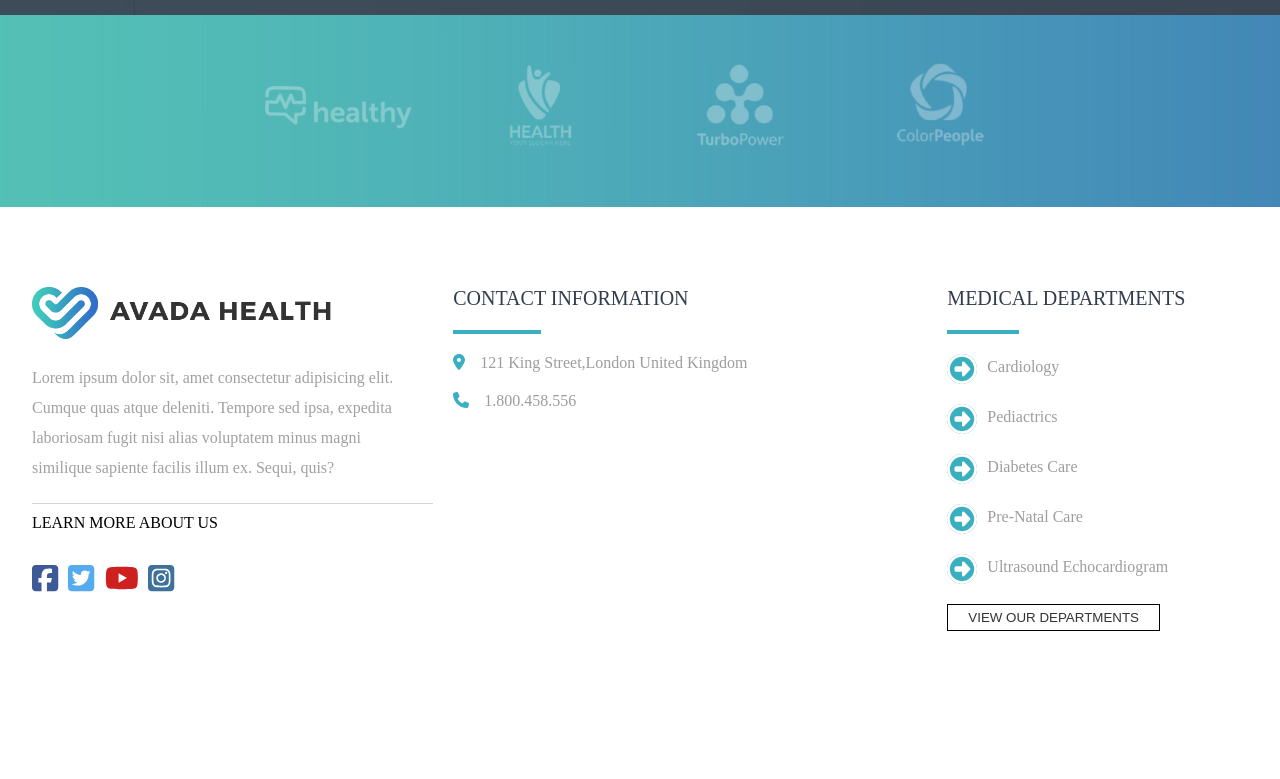
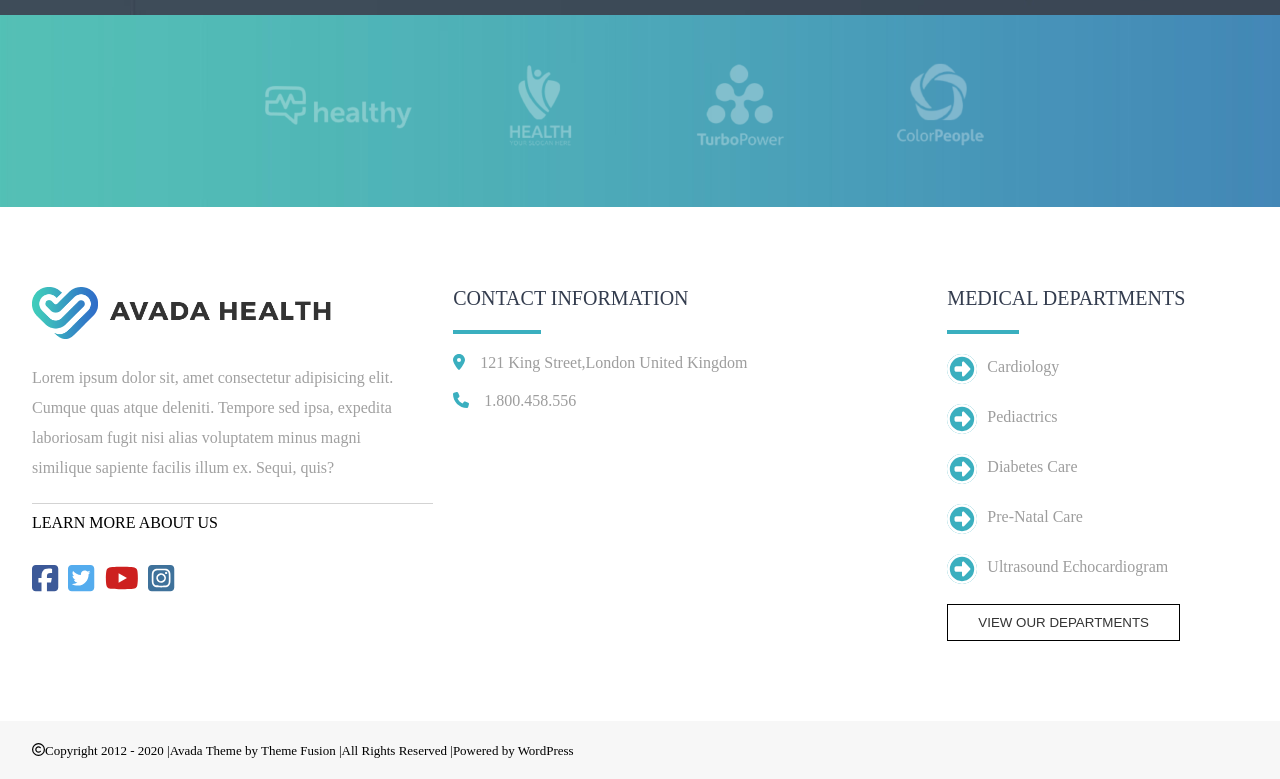
Before and after one commit to CosimoGiove/esercizioFinaleFrontEnd, a Vue app: page / in a window 1280 px wide. Shown: the part 5273-6052 px from the top of the page. Before the commit the page ends 5984 px from the top, so only its background shows below. Built offline with nearby package versions, Linux system fonts and the light colour scheme.

Commit message:
feat : piedipagina finito

```diff
--- a/src/footer1.vue
+++ b/src/footer1.vue
@@ -23,8 +23,8 @@ export default {
                     reparti: ["Cardiology", "Pediactrics", "Diabetes Care", "Pre-Natal Care", "Ultrasound Echocardiogram"
                     ]
                 }
-            ]
-
+            ],
+            copyright: ["Copyright 2012 - 2020 |", "Avada Theme by Theme Fusion |", "All Rights Reserved |", "Powered by WordPress"]
         }
     }
 }
@@ -103,9 +103,23 @@ export default {
                 </div>
             </div>
         </section>
-        <section>
-            <div>
+        <section class="sezione2footer">
+            <div class="copyright">
+                <div>
+                    <div class="iconacopy">
+                        <font-awesome-icon icon="fa-regular fa-copyright" />
+                    </div>
 
+                    <ul class="iconacopy">
+                        <li v-for="copy in copyright">
+                            {{ copy }}
+                        </li>
+                    </ul>
+
+                </div>
+                <div>
+
+                </div>
             </div>
         </section>
     </footer>
@@ -117,12 +131,13 @@ export default {
     justify-content: start;
     width: 95%;
     margin: 80px auto;
-    .btnfooter{
+
+    .btnfooter {
         text-transform: uppercase;
-        padding: 5px 20px;
+        padding: 10px 30px;
         margin-top: 20px;
         border: 1px solid black;
-        color:#333333;
+        color: #333333;
         background-color: white;
     }
 
@@ -130,8 +145,11 @@ export default {
         display: flex;
         width: 33%;
     }
-    .luogo, .telefono,.repartospecifico{
-        color:#9d9d9d;
+
+    .luogo,
+    .telefono,
+    .repartospecifico {
+        color: #9d9d9d;
         margin-left: 10px;
     }
 
@@ -222,4 +240,21 @@ export default {
         margin-top: 20px;
     }
 }
-</style>
+
+.sezione2footer {
+    background-color: #f7f7f7;
+    .copyright{
+        width: 95%;
+        margin: 0 auto;
+        padding: 20px 0px;
+    }
+
+    .iconacopy {
+        display: inline-block;
+        font-size: 13px;
+    }
+
+    ul li {
+        display: inline-block;
+    }
+}</style>
--- a/src/main.js
+++ b/src/main.js
@@ -18,11 +18,12 @@ import { faYoutube} from '@fortawesome/free-brands-svg-icons'
 import { faLocationDot} from '@fortawesome/free-solid-svg-icons'
 import { faPhone} from '@fortawesome/free-solid-svg-icons'
 import { faCircleRight} from '@fortawesome/free-regular-svg-icons'
+import { faCopyright} from '@fortawesome/free-regular-svg-icons'
 
 
 
 /* add icons to the library */
-library.add(faUserSecret,faSquareFacebook,faSquareTwitter,faSquareInstagram,faCirclePlay,faYoutube,faLocationDot,faPhone,faCircleRight)
+library.add(faUserSecret,faSquareFacebook,faSquareTwitter,faSquareInstagram,faCirclePlay,faYoutube,faLocationDot,faPhone,faCircleRight,faCopyright)
 
 createApp(App)
 .component('font-awesome-icon', FontAwesomeIcon)
```
